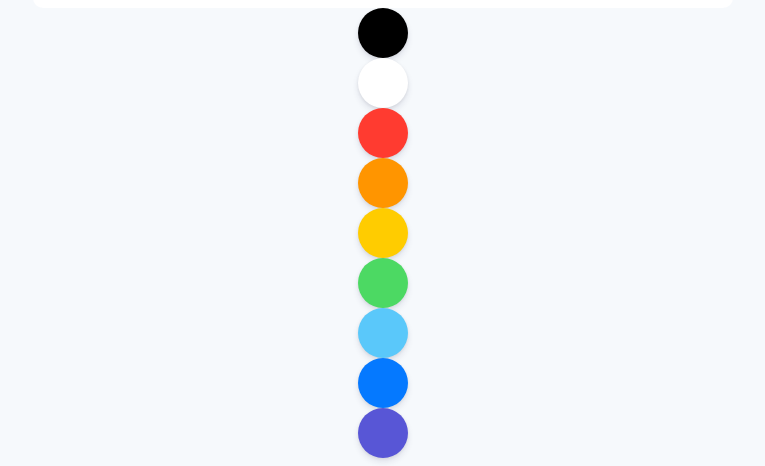
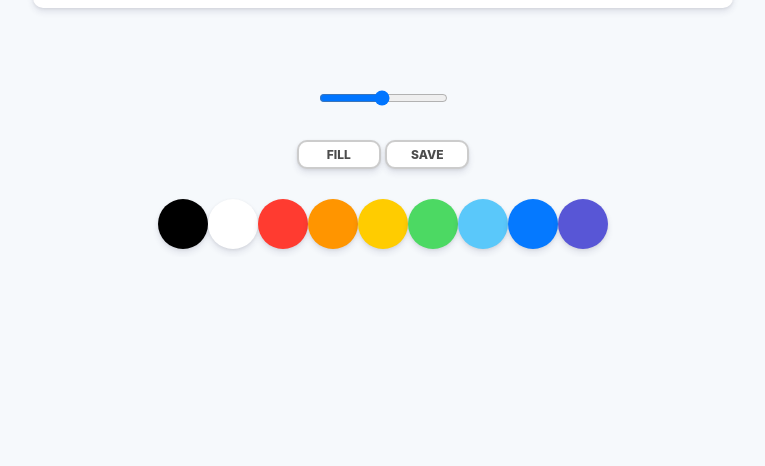
Before and after one commit to tmddnjs2385/paintjs, a plain HTML site: page index.html in a window 1280 px wide. Shown: the part 750-1216 px from the top of the page, without its empty margins (257-1022 px from the left). After the commit the page ends 1007 px from the top, so only its background shows below. Drawn offline with Linux system fonts and the light colour scheme.

Commit message:
styles part two

```diff
--- a/index.html
+++ b/index.html
@@ -13,7 +13,18 @@
 <body>
 
     <canvas id="jscanvas" class="canvas"></canvas>
-    <div class="controls"></div>
+    <div class="controls">
+
+        <div class="controls__range">
+            <input type="range" id="jsRange" min="0.1" max="5" value="2.5" step="0.1" />
+        </div>
+
+        <div class="controls__btns">
+            <button id="jsMode">Fill</button>
+            <button id="jsSave">Save</button>
+        </div>
+
+
         <div class="controls__colors" id="jscolors">
             <div class="controls__color" style="background-color: black "></div>
             <div class="controls__color" style="background-color: white"></div>
@@ -25,6 +36,7 @@
             <div class="controls__color" style="background-color: #0579FF"></div>
             <div class="controls__color" style="background-color: #5856D6"></div>
         </div>
+    </div>
     <script src="app.js"></script>
 
 </body>
--- a/styles.css
+++ b/styles.css
@@ -16,22 +16,63 @@ body{
 
 }
 
+.controls{
+    margin-top: 80px;
+
+    display: flex;
+
+    flex-direction: column;
+
+    align-items: center;
+}
+
+.controls .controls__btns{
+
+    margin-bottom: 30px;
+
+}
+
+.controls .controls__colors{
+    display: flex;
+}
+
+.controls__btns button{
+    all: unset;
+    cursor: pointer;
+    background-color: white;
+    padding: 5px 0px;
+    width: 80px;
+    text-align: center;
+    border-radius: 10px;
+    box-shadow: 0 4px 6px rgba(50, 50, 93, 0.11), 0 1px 3px rgba(0,0,0,0.08);
+    border: 2px solid rgba(0,0,0,0.2);
+    color: rgba(0,0,0,0.7);
+    text-transform: uppercase;
+    font-weight: 800;
+    font-size: 12px;
+}
+
+.controls__btns button:active{
+    transform: scale(0.98);
+}
+
 
 .canvas{
     width: 700px;
     height: 700px;
     background-color: white;
     border-radius: 10px;
+    box-shadow: 0 4px 6px rgba(50, 50, 93, 0.11), 0 1px 3px rgba(0,0,0,0.08);
 }
 
 .controls__colors .controls__color{
     width: 50px;
+    height: 50px;
+    border-radius: 25px;
+    cursor: pointer;
+    box-shadow: 0 4px 6px rgba(50, 50,93, 0.11) , 0 1px 3px rgba(0,0,0,0.08);
+}
 
-    height: 50px;
-
-    border-radius: 25px;
-
-    cursor: pointer;
-
-    box-shadow: 0 4px 6px rgba(50, 50,93, 0.11) , 0 1px 3px rgba(0,0,0,0.08)
+.controls .controls__range{
+    margin-bottom: 30px;
 }
```
Lines whose indentation alone changed are shown as unchanged.
